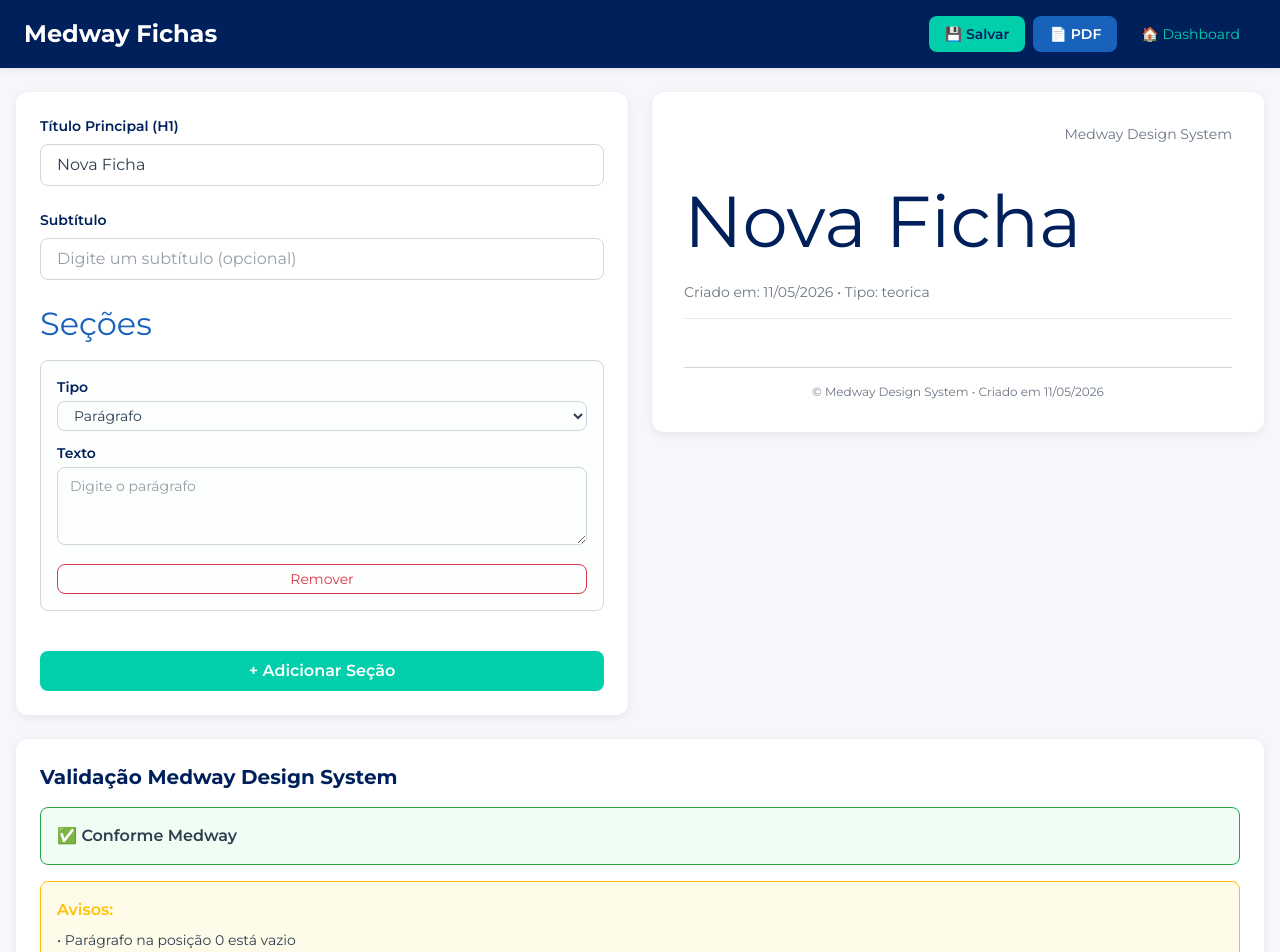
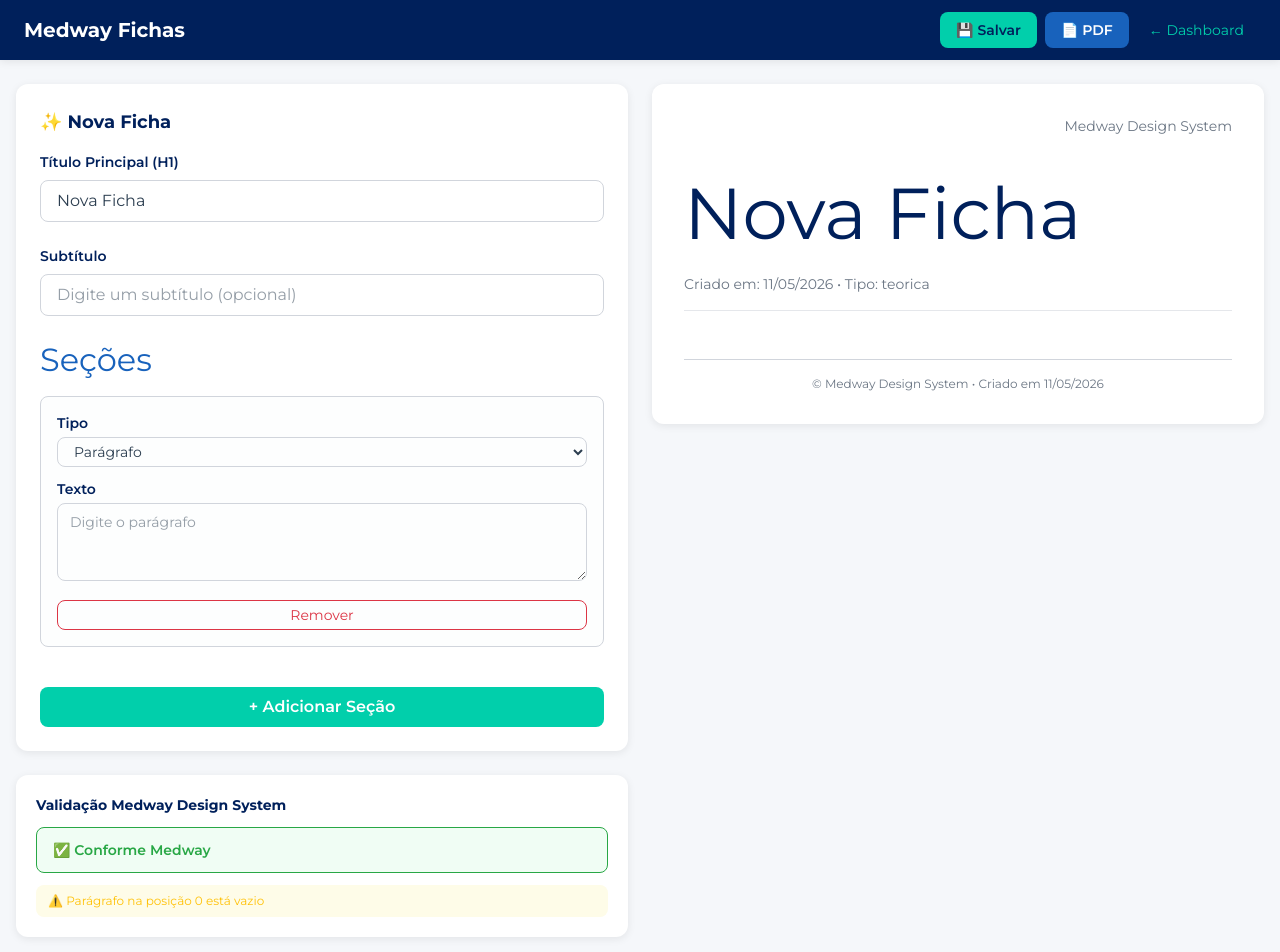
Before and after one commit to lucasoliveira-maker/medway-fichas, a Next.js app: page /editor in a window 1280 px wide. Shown: the top 952 px of the page. Built offline with nearby package versions, Linux system fonts and the light colour scheme.

Commit message:
Fix: load saved ficha on edit, fix 2-col layout, sticky preview

```diff
--- a/src/app/editor/page.tsx
+++ b/src/app/editor/page.tsx
@@ -1,6 +1,7 @@
 'use client';
 
-import React, { useState } from 'react';
+import React, { useState, useEffect, Suspense } from 'react';
+import { useSearchParams } from 'next/navigation';
 import { useFicha } from '@/hooks/useFicha';
 import { useLocalStorage } from '@/hooks/useLocalStorage';
 import { FormularioFicha } from '@/components/Editor/FormularioFicha';
@@ -10,29 +11,57 @@
 import { Ficha } from '@/types/ficha.types';
 
 export default function EditorPage() {
+  return (
+    <Suspense fallback={
+      <div className="flex items-center justify-center h-screen bg-medway-light">
+        <p className="text-medway-gray font-montserrat">Carregando editor...</p>
+      </div>
+    }>
+      <EditorConteudo />
+    </Suspense>
+  );
+}
+
+function EditorConteudo() {
+  const searchParams = useSearchParams();
+  const fichaId = searchParams.get('id');
+
   const { ficha, updateTitulo, updateSubtitulo, addSecao, updateSecao, removeSecao, setFicha } =
     useFicha();
 
   const [savedFichas, setSavedFichas, isLoaded] = useLocalStorage<Ficha[]>('fichas', []);
   const [validation, setValidation] = useState(validarFichaMedway(ficha));
-  const [view, setView] = useState<'form' | 'preview'>('form');
+  const [activeTab, setActiveTab] = useState<'form' | 'preview' | 'validar'>('form');
   const [exporting, setExporting] = useState(false);
+  const [fichaCarregada, setFichaCarregada] = useState(false);
 
-  React.useEffect(() => {
+  // Carrega ficha existente do localStorage quando editar
+  useEffect(() => {
+    if (isLoaded && fichaId && !fichaCarregada) {
+      const encontrada = savedFichas.find((f) => f.id === fichaId);
+      if (encontrada) {
+        setFicha(encontrada);
+        setFichaCarregada(true);
+      }
+    }
+  }, [isLoaded, fichaId, savedFichas, fichaCarregada, setFicha]);
+
+  useEffect(() => {
     setValidation(validarFichaMedway(ficha));
   }, [ficha]);
 
   const handleSave = () => {
-    const updatedFichas = [...savedFichas];
-    const index = updatedFichas.findIndex((f) => f.id === ficha.id);
-
-    if (index >= 0) {
-      updatedFichas[index] = ficha;
-    } else {
-      updatedFichas.push(ficha);
-    }
-
-    setSavedFichas(updatedFichas);
+    const atualizado = {
+      ...ficha,
+      validacao: { ...validation, validadoEm: new Date() },
+      metadados: { ...ficha.metadados, atualizado: new Date() },
+    };
+    const lista = [...savedFichas];
+    const idx = lista.findIndex((f) => f.id === ficha.id);
+    if (idx >= 0) lista[idx] = atualizado;
+    else lista.push(atualizado);
+    setSavedFichas(lista);
+    setFicha(atualizado);
     alert('Ficha salva com sucesso!');
   };
 
@@ -41,77 +70,85 @@
       setExporting(true);
       await exportarFichaPDF(ficha, document.body);
     } catch (error: any) {
-      console.error(error);
-      alert(error?.message || 'Erro ao exportar PDF');
+      alert(error?.message || 'Erro ao exportar PDF. Permita popups para este site.');
     } finally {
       setExporting(false);
     }
   };
 
   if (!isLoaded) {
-    return <div className="flex items-center justify-center h-screen">Carregando...</div>;
+    return (
+      <div className="flex items-center justify-center h-screen bg-medway-light">
+        <p className="text-medway-gray font-montserrat">Carregando...</p>
+      </div>
+    );
   }
 
   return (
-    <div className="min-h-screen bg-medway-light">
+    <div className="min-h-screen bg-medway-light flex flex-col">
+
       {/* Header */}
-      <header className="bg-medway-dark text-white px-6 py-4 shadow-medway">
-        <div className="max-w-7xl mx-auto flex justify-between items-center flex-wrap gap-4">
-          <h1 className="text-2xl font-bold">Medway Fichas</h1>
-          <div className="space-x-2 flex flex-wrap">
+      <header className="bg-medway-dark text-white px-6 py-3 shadow-medway sticky top-0 z-10">
+        <div className="max-w-screen-xl mx-auto flex justify-between items-center gap-4 flex-wrap">
+          <div>
+            <span className="text-xl font-bold font-montserrat">Medway Fichas</span>
+            {fichaId && (
+              <span className="ml-3 text-xs bg-medway-primary text-medway-dark px-2 py-0.5 rounded-full font-semibold">
+                Editando
+              </span>
+            )}
+          </div>
+          <div className="flex gap-2 flex-wrap">
             <button
               onClick={handleSave}
-              className="bg-medway-primary text-medway-dark font-semibold py-2 px-4 rounded-sm hover:bg-opacity-90 text-sm"
+              className="bg-medway-primary text-medway-dark font-semibold py-2 px-4 rounded-sm text-sm hover:opacity-90 transition"
             >
               💾 Salvar
             </button>
             <button
               onClick={handleExportPDF}
               disabled={exporting}
-              className="bg-medway-secondary text-white font-semibold py-2 px-4 rounded-sm hover:bg-opacity-90 disabled:opacity-50 text-sm"
+              className="bg-medway-secondary text-white font-semibold py-2 px-4 rounded-sm text-sm hover:opacity-90 disabled:opacity-50 transition"
             >
-              {exporting ? '⏳ Exportando...' : '📄 PDF'}
+              {exporting ? '⏳...' : '📄 PDF'}
             </button>
             <a
               href="/"
-              className="text-white hover:text-medway-light transition py-2 px-4 text-sm"
+              className="text-white/80 hover:text-white py-2 px-3 text-sm transition"
             >
-              🏠 Dashboard
+              ← Dashboard
             </a>
           </div>
         </div>
       </header>
 
-      {/* Main Container */}
-      <div className="max-w-7xl mx-auto px-4 py-6">
-        {/* Tabs para Mobile */}
-        <div className="md:hidden flex gap-2 mb-4">
+      {/* Tabs Mobile */}
+      <div className="lg:hidden flex border-b border-gray-200 bg-white sticky top-[57px] z-10">
+        {(['form', 'preview', 'validar'] as const).map((tab) => (
           <button
-            onClick={() => setView('form')}
-            className={`flex-1 py-2 px-4 rounded-sm font-semibold transition ${
-              view === 'form'
-                ? 'bg-medway-primary text-white'
-                : 'bg-white text-medway-dark border border-gray-300'
+            key={tab}
+            onClick={() => setActiveTab(tab)}
+            className={`flex-1 py-3 text-sm font-semibold transition capitalize ${
+              activeTab === tab
+                ? 'border-b-2 border-medway-primary text-medway-primary'
+                : 'text-medway-gray'
             }`}
           >
-            Formulário
+            {tab === 'form' ? 'Formulário' : tab === 'preview' ? 'Preview' : 'Validação'}
           </button>
-          <button
-            onClick={() => setView('preview')}
-            className={`flex-1 py-2 px-4 rounded-sm font-semibold transition ${
-              view === 'preview'
-                ? 'bg-medway-primary text-white'
-                : 'bg-white text-medway-dark border border-gray-300'
-            }`}
-          >
-            Preview
-          </button>
-        </div>
+        ))}
+      </div>
 
-        <div className="grid md:grid-cols-2 gap-6">
-          {/* Formulário (Esquerda) */}
-          <div className={`${view !== 'form' && 'md:block hidden'}`}>
+      {/* Layout principal — sempre 2 colunas em desktop */}
+      <div className="flex-1 max-w-screen-xl mx-auto w-full px-4 py-6">
+        <div className="lg:grid lg:grid-cols-2 lg:gap-6 space-y-6 lg:space-y-0">
+
+          {/* COLUNA ESQUERDA — Formulário */}
+          <div className={activeTab !== 'form' ? 'hidden lg:block' : ''}>
             <div className="bg-white rounded-md shadow-medway p-6">
+              <h2 className="text-lg font-bold text-medway-dark mb-4 font-montserrat">
+                {fichaId ? '✏️ Editando Ficha' : '✨ Nova Ficha'}
+              </h2>
               <FormularioFicha
                 ficha={ficha}
                 onUpdateTitulo={updateTitulo}
@@ -121,66 +158,65 @@
                 onRemoveSecao={removeSecao}
               />
             </div>
+
+            {/* Validador — abaixo do form no desktop */}
+            <div className="mt-6 bg-white rounded-md shadow-medway p-5 hidden lg:block">
+              <h3 className="font-bold text-medway-dark mb-3 text-sm">
+                Validação Medway Design System
+              </h3>
+              <ValidationPanel validation={validation} />
+            </div>
           </div>
 
-          {/* Preview (Direita) */}
-          <div className={`${view !== 'preview' && 'md:block hidden'}`}>
-            <div className="bg-white rounded-md shadow-medway p-8 overflow-y-auto max-h-[calc(100vh-200px)]">
-              <FichaRenderer ficha={ficha} preview />
+          {/* COLUNA DIREITA — Preview sticky */}
+          <div className={activeTab === 'preview' || activeTab === 'validar' ? '' : 'hidden lg:block'}>
+            <div className="lg:sticky lg:top-[72px]">
+              <div className="bg-white rounded-md shadow-medway p-8 overflow-y-auto max-h-[calc(100vh-120px)]">
+                <FichaRenderer ficha={ficha} preview />
+              </div>
+
+              {/* Validador mobile */}
+              {activeTab === 'validar' && (
+                <div className="mt-4 bg-white rounded-md shadow-medway p-5 lg:hidden">
+                  <h3 className="font-bold text-medway-dark mb-3 text-sm">
+                    Validação Medway Design System
+                  </h3>
+                  <ValidationPanel validation={validation} />
+                </div>
+              )}
             </div>
           </div>
-        </div>
 
-        {/* Validador Medway */}
-        <div className="mt-6 bg-white rounded-md shadow-medway p-6">
-          <h2 className="text-xl font-bold text-medway-dark mb-4">
-            Validação Medway Design System
-          </h2>
-
-          <div className="space-y-4">
-            {/* Status */}
-            <div
-              className={`p-4 rounded-sm ${
-                validation.conformeMedway
-                  ? 'bg-green-50 border border-medway-success'
-                  : 'bg-red-50 border border-medway-error'
-              }`}
-            >
-              <p className="font-semibold">
-                {validation.conformeMedway ? '✅ Conforme Medway' : '❌ Problemas encontrados'}
-              </p>
-            </div>
-
-            {/* Erros */}
-            {validation.erros.length > 0 && (
-              <div className="bg-red-50 border border-medway-error p-4 rounded-sm">
-                <p className="font-semibold text-medway-error mb-2">Erros:</p>
-                <ul className="list-none pl-0 space-y-1">
-                  {validation.erros.map((erro, idx) => (
-                    <li key={idx} className="text-sm text-medway-text">
-                      • {erro}
-                    </li>
-                  ))}
-                </ul>
-              </div>
-            )}
-
-            {/* Avisos */}
-            {validation.avisos.length > 0 && (
-              <div className="bg-yellow-50 border border-medway-warning p-4 rounded-sm">
-                <p className="font-semibold text-medway-warning mb-2">Avisos:</p>
-                <ul className="list-none pl-0 space-y-1">
-                  {validation.avisos.map((aviso, idx) => (
-                    <li key={idx} className="text-sm text-medway-text">
-                      • {aviso}
-                    </li>
-                  ))}
-                </ul>
-              </div>
-            )}
-          </div>
         </div>
       </div>
     </div>
   );
 }
+
+function ValidationPanel({ validation }: { validation: ReturnType<typeof validarFichaMedway> }) {
+  return (
+    <div className="space-y-3">
+      <div className={`px-4 py-3 rounded-sm text-sm font-semibold ${
+        validation.conformeMedway
+          ? 'bg-green-50 border border-medway-success text-medway-success'
+          : 'bg-red-50 border border-medway-error text-medway-error'
+      }`}>
+        {validation.conformeMedway ? '✅ Conforme Medway' : '❌ Requer ajustes'}
+      </div>
+
+      {validation.erros.map((e, i) => (
+        <p key={i} className="text-xs text-medway-error bg-red-50 px-3 py-2 rounded-sm">
+          ❌ {e}
+        </p>
+      ))}
+      {validation.avisos.map((a, i) => (
+        <p key={i} className="text-xs text-medway-warning bg-yellow-50 px-3 py-2 rounded-sm">
+          ⚠️ {a}
+        </p>
+      ))}
+      {validation.conformeMedway && validation.avisos.length === 0 && (
+        <p className="text-xs text-medway-gray">Nenhum problema encontrado.</p>
+      )}
+    </div>
+  );
+}
```
